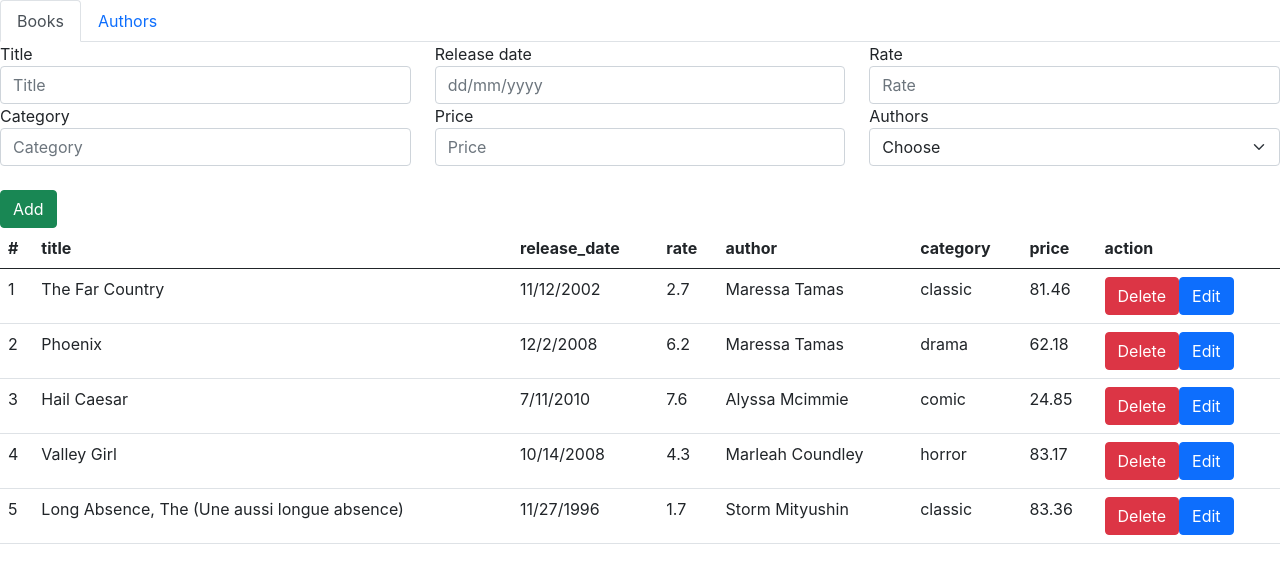
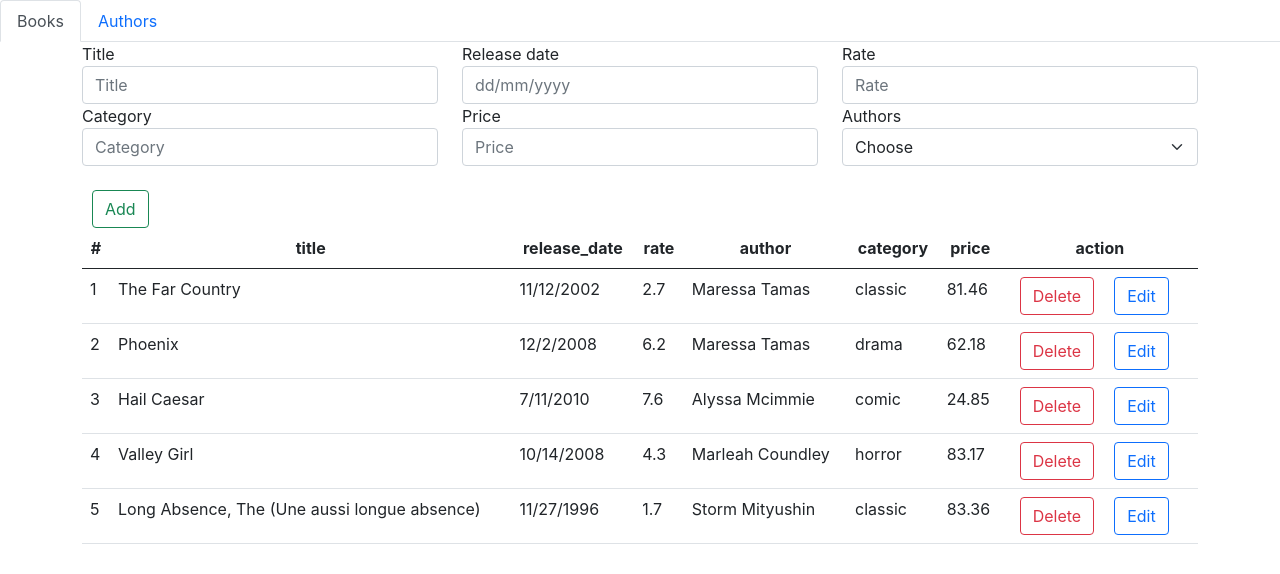
Before and after one commit to somayehbhr/my-library, a React (Create React App) app: page /books in a window 1280 px wide. Shown: the top 574 px of the page. Built offline with nearby package versions, Linux system fonts and the light colour scheme.

Commit message:
style: change the design of books table

```diff
--- a/src/components/Button/index.tsx
+++ b/src/components/Button/index.tsx
@@ -7,7 +7,11 @@ interface DeleteBooksProps {
 }
 export const Button: FC<DeleteBooksProps> = (props) => {
 	return (
-		<button type="button" className={`btn btn-${props.className}`} onClick={props.onClick}>
+		<button
+			type="button"
+			className={`btn btn-outline-${props.className}`}
+			onClick={props.onClick}
+		>
 			{props.text}
 		</button>
 	);
--- a/src/index.css
+++ b/src/index.css
@@ -11,3 +11,9 @@ code {
   font-family: source-code-pro, Menlo, Monaco, Consolas, 'Courier New',
     monospace;
 }
+th {
+  text-align: center;
+}
+button{
+  margin: 0 10px 0 10px;
+}
--- a/src/screens/Books/components/AddBook/index.tsx
+++ b/src/screens/Books/components/AddBook/index.tsx
@@ -64,6 +64,7 @@ export const AddBook = (props: IDetailEntity) => {
 		setAuthor(-1);
 	}
 	return (
+		<div className="container">
 			<form>
 				<div className="row">
 					<div className="col-md-4">
@@ -152,5 +153,6 @@ export const AddBook = (props: IDetailEntity) => {
 					</div>
 				</div>
 			</form>
+		</div>
 	);
 };
--- a/src/screens/Books/components/Book/index.tsx
+++ b/src/screens/Books/components/Book/index.tsx
@@ -27,7 +27,7 @@ export const Book = (props: IBookEntity) => {
 			<td>{props.price}</td>
 			<td>
 				<Button onClick={() => props.delete()} text="Delete" className="danger" />
-				<Button onClick={() => props.edit()} text="Edit" className="primary " />
+				<Button onClick={() => props.edit()} text="Edit" className="primary" />
 			</td>
 		</tr>
 	);
--- a/src/screens/Books/index.tsx
+++ b/src/screens/Books/index.tsx
@@ -84,6 +84,7 @@ export const Books = () => {
 				onEditClick={handleEditBook}
 			/>
 
+			<div className="container">
 				<table className="table">
 					<Header list={headerList} />
 					<tbody>
@@ -101,6 +102,7 @@ export const Books = () => {
 						)}
 					</tbody>
 				</table>
+			</div>
 		</>
 	);
 };
```
Lines whose indentation alone changed are shown as unchanged.
